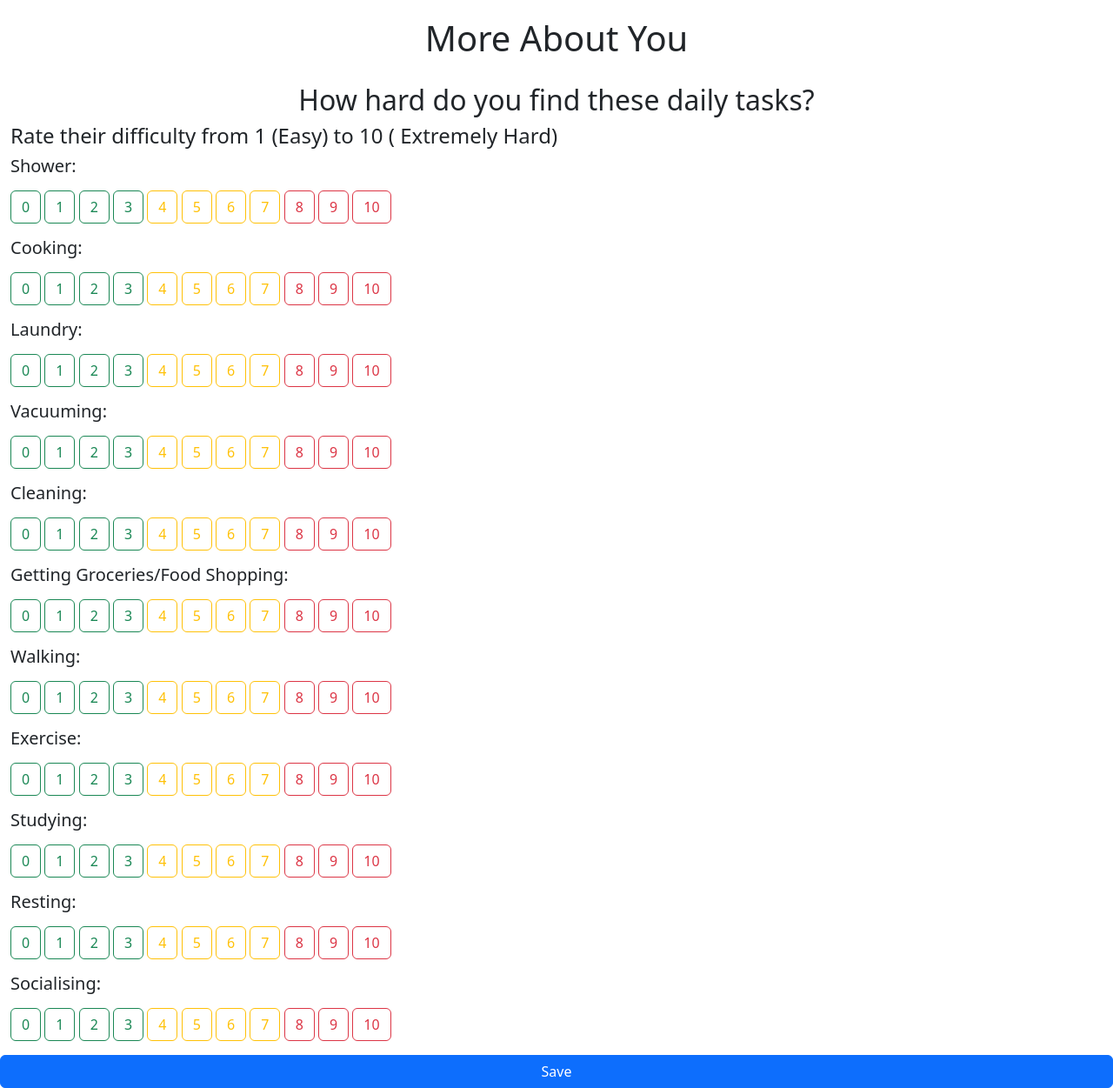
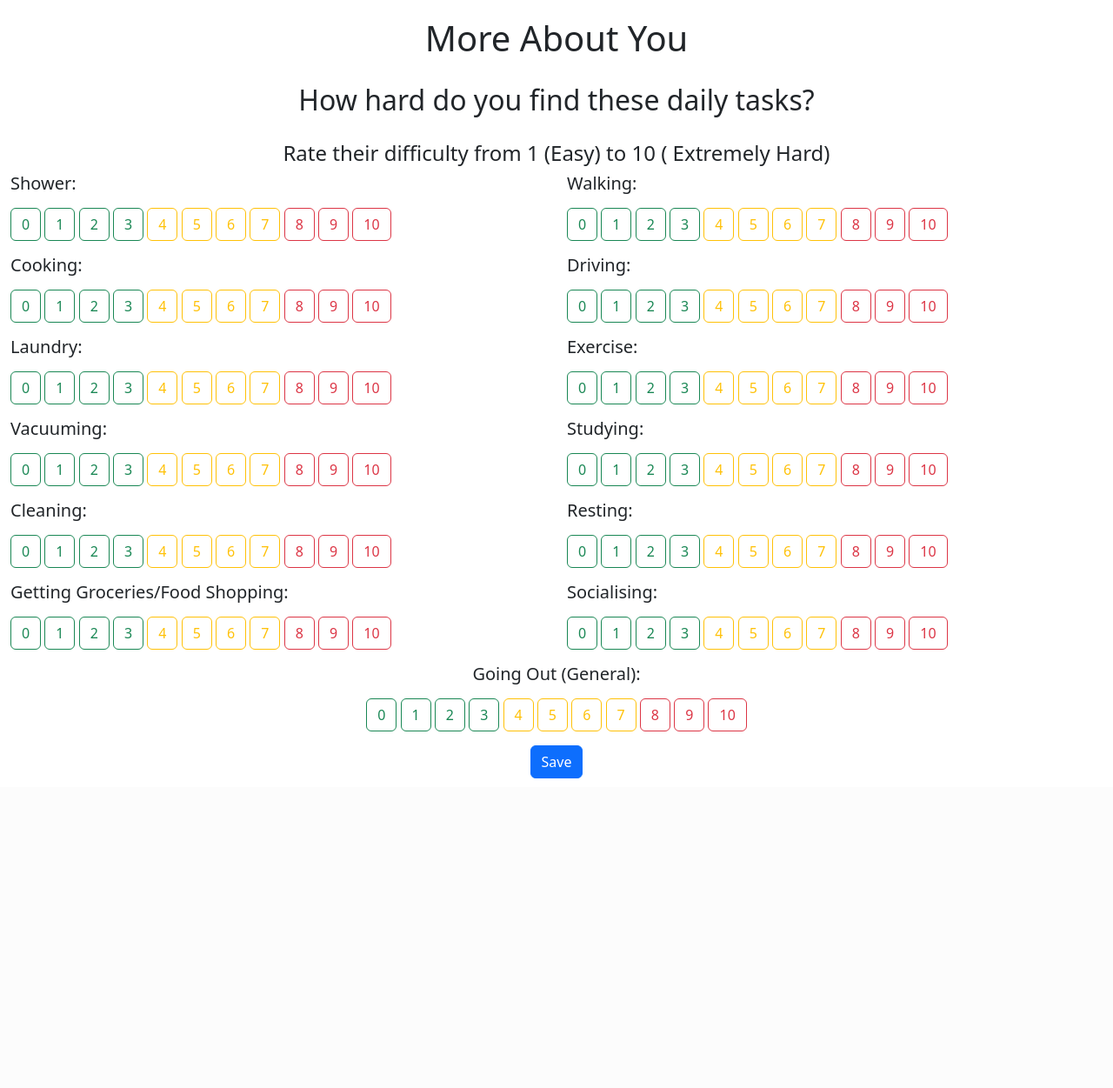
Before and after one commit to katieprogrammes/COMP3000-MVP, a Flask app: page /reginit in a window 1280 px wide. Shown: the part 56-1307 px from the top of the page at 87% size. After the commit the page ends 951 px from the top, so only its background shows below. Run offline with Flask 3, Linux system fonts and the light colour scheme; a user stored in the database is signed in; some libraries are stand-ins or nearby versions.

Commit message:
Successfully implemented flask login and flash

```diff
--- a/app.py
+++ b/app.py
@@ -4,6 +4,8 @@ from flask_migrate import Migrate
 from config import Config
 from extenstions import db, login_manager
 from routes import bp as routes_bp
+from flask_login import LoginManager
+
 
 app = Flask(__name__)
 app.config.from_object(Config)
@@ -13,6 +15,7 @@ db.init_app(app)
 migrate = Migrate(app, db)
 
 login_manager.init_app(app)
+login_manager.login_view = "routes.login"
 
 #Registering the blueprint
 app.register_blueprint(routes_bp)
--- a/requirements.txt
+++ b/requirements.txt
@@ -5,3 +5,4 @@ flask-login
 requests
 flask-wtf
 email_validator
+flask-bcrypt
--- a/routes.py
+++ b/routes.py
@@ -1,7 +1,7 @@
 import os
 from flask import render_template, Blueprint, url_for, current_app, redirect, flash, request
 from flask_login import current_user, login_user, login_required
-from models import User, PainAM, SymptomsAM, PainPM, SymptomsPM, Activity
+from models import User, PainAM, SymptomsAM, PainPM, SymptomsPM, Activity, InitialActivity
 from forms import RegistrationForm, LoginForm, PainForm, SymptomsForm, InitialActivityForm, ActivityForm
 from extenstions import db, login_manager
 import sqlalchemy as sa
@@ -27,12 +27,6 @@ def register():
         existing_user = User.query.filter_by(email=form.email.data).first()
         if existing_user:
             flash('Email is already in use. Please choose a different one.', 'error')
-     # Add User to Table
-    if form.validate_on_submit():
-        # Check if Email is Already in Use
-        existing_user = User.query.filter_by(email=form.email.data).first()
-        if existing_user:
-            flash('Email is already in use. Please choose a different one.', 'error')
 
         # Check if Passwords Match
         elif form.password.data != form.password2.data:
@@ -44,17 +38,19 @@ def register():
             user.set_password(form.password.data)
             db.session.add(user)
             db.session.commit()
+            login_user(user)
             return redirect(url_for('routes.reginit'))
 
     return render_template('register.html', title='Register', form=form)
 
 @bp.route('/reginit', methods=['GET', 'POST'])
+@login_required
 def reginit():
     form = InitialActivityForm()
 
     if form.validate_on_submit():
         # Validation
-        initact = Activity(
+        initact = InitialActivity(
             user_id=current_user.id,
             shower=int(form.shower.data),
             cooking=int(form.cooking.data),
@@ -80,27 +76,19 @@ def reginit():
     return render_template('reginfo.html', title='Register', form=form)
 
 
-@bp.route ('/login', methods=['GET', 'POST'])
+@bp.route('/login', methods=['GET', 'POST'])
 def login():
     if current_user.is_authenticated:
-        return redirect(url_for('routes.placeholder'))
+        return redirect(url_for('routes.home'))
     form = LoginForm()
-
-    # Check if User Credentials are Entered Correctly
     if form.validate_on_submit():
-        user = db.session.scalar(
-            sa.select(User).where(User.email == form.email.data))
-
-    # Incorrect Entry
+        user = db.session.scalar(sa.select(User).where(User.email == form.email.data))
         if user is None or not user.check_password(form.password.data):
             flash('Invalid username or password', 'error')
             return redirect(url_for('routes.login'))
         login_user(user, remember=form.remember_me.data)
-
-        #Correct Entry
         flash('You are logged in!', 'success')
         return redirect(url_for('routes.home'))
-
     return render_template('login.html', title='Login', form=form)
 
 
@@ -231,7 +219,8 @@ def symptoms():
 
 
 #DAILY ACTIVITY ROUTE
-@bp.route ('/activity')
+@bp.route('/activity', methods=['GET', 'POST'])
+@login_required
 def activities():
     form = ActivityForm()
     if request.method == "POST":
--- a/templates/base.html
+++ b/templates/base.html
@@ -40,6 +40,19 @@
             </ul>
         </div>
     </nav>
+
+        <!--Flash Messages-->
+    {% with messages = get_flashed_messages(with_categories=true) %}
+        {% if messages %}
+            {% for category, message in messages %}
+                <div class="alert alert-{{ category }} custom-alert alert-dismissible fade show" role="alert">
+                    {{ message }}
+                    <button type="button" class="btn-close" data-bs-dismiss="alert" aria-label="Close"></button>
+                </div>
+            {% endfor %}
+        {% endif %}
+    {% endwith %}
+
     <div class="container-fluid no-padding-container">
         {% block body %} {% endblock %}
     </div>
--- a/templates/reginfo.html
+++ b/templates/reginfo.html
@@ -4,8 +4,8 @@
 <div class="row">
     <h1 class="title">More About You</h1>
     <h2 class="subtitle">How hard do you find these daily tasks?</h2>
-    <h4 class="subheader">Rate their difficulty from 1 (Easy) to 10 ( Extremely Hard)</h4>
-    <form method="POST">
+    <h4 class="subheading">Rate their difficulty from 1 (Easy) to 10 ( Extremely Hard)</h4>
+   <form method="POST">
         {{ form.hidden_tag() }}
         <div class="row">
             <div class="col">
@@ -38,6 +38,7 @@
                         {% endif %}
                     {% endfor %}
                 </div>
+
                 <div class="mb-3">
                     <h5><label class="form-label">{{ form.laundry.label }}</label></h5>
                     {% for subfield in form.laundry %}
@@ -52,6 +53,7 @@
                         {% endif %}
                     {% endfor %}
                 </div>
+
                 <div class="mb-3">
                     <h5><label class="form-label">{{ form.vacuuming.label }}</label></h5>
                     {% for subfield in form.vacuuming %}
@@ -66,6 +68,7 @@
                         {% endif %}
                     {% endfor %}
                 </div>
+
                 <div class="mb-3">
                     <h5><label class="form-label">{{ form.cleaning.label }}</label></h5>
                     {% for subfield in form.cleaning %}
@@ -80,6 +83,7 @@
                         {% endif %}
                     {% endfor %}
                 </div>
+
                 <div class="mb-3">
                     <h5><label class="form-label">{{ form.groceries.label }}</label></h5>
                     {% for subfield in form.groceries %}
@@ -94,6 +98,8 @@
                         {% endif %}
                     {% endfor %}
                 </div>
+            </div>
+            <div class="col">
                 <div class="mb-3">
                     <h5><label class="form-label">{{ form.walking.label }}</label></h5>
                     {% for subfield in form.walking %}
@@ -108,6 +114,22 @@
                         {% endif %}
                     {% endfor %}
                 </div>
+
+                <div class="mb-3">
+                    <h5><label class="form-label">{{ form.driving.label }}</label></h5>
+                    {% for subfield in form.driving %}
+                        {% set value = subfield._value() %}
+                        {{ subfield(class="btn-check") }}
+                        {% if value|int <= 3 %}
+                            <label class="btn btn-outline-success" for="{{ subfield.id }}">{{ subfield.label.text }}</label>
+                        {% elif value|int <= 7 %}
+                            <label class="btn btn-outline-warning" for="{{ subfield.id }}">{{ subfield.label.text }}</label>
+                        {% else %}
+                            <label class="btn btn-outline-danger" for="{{ subfield.id }}">{{ subfield.label.text }}</label>
+                        {% endif %}
+                    {% endfor %}
+                </div>
+
                 <div class="mb-3">
                     <h5><label class="form-label">{{ form.exercise.label }}</label></h5>
                     {% for subfield in form.exercise %}
@@ -122,6 +144,7 @@
                         {% endif %}
                     {% endfor %}
                 </div>
+
                 <div class="mb-3">
                     <h5><label class="form-label">{{ form.studying.label }}</label></h5>
                     {% for subfield in form.studying %}
@@ -136,6 +159,7 @@
                         {% endif %}
                     {% endfor %}
                 </div>
+
                 <div class="mb-3">
                     <h5><label class="form-label">{{ form.resting.label }}</label></h5>
                     {% for subfield in form.resting %}
@@ -150,6 +174,7 @@
                         {% endif %}
                     {% endfor %}
                 </div>
+
                 <div class="mb-3">
                     <h5><label class="form-label">{{ form.socialising.label }}</label></h5>
                     {% for subfield in form.socialising %}
@@ -165,8 +190,26 @@
                     {% endfor %}
                 </div>
             </div>
-            <button type="submit" class="btn btn-primary">Save</button>
-        </form>
-    </div>
+        </div>
+        <div class="row">
+            <div class="col activitybtm">
+                <div class="mb-3">
+                    <h5><label class="form-label">{{ form.outing.label }}</label></h5>
+                    {% for subfield in form.outing %}
+                        {% set value = subfield._value() %}
+                        {{ subfield(class="btn-check") }}
+                        {% if value|int <= 3 %}
+                            <label class="btn btn-outline-success" for="{{ subfield.id }}">{{ subfield.label.text }}</label>
+                        {% elif value|int <= 7 %}
+                            <label class="btn btn-outline-warning" for="{{ subfield.id }}">{{ subfield.label.text }}</label>
+                        {% else %}
+                            <label class="btn btn-outline-danger" for="{{ subfield.id }}">{{ subfield.label.text }}</label>
+                        {% endif %}
+                    {% endfor %}
+                </div>
+                <button type="submit" class="btn btn-primary">Save</button>
+            </div>
+        </div>
+    </form>
 </div>
 {% endblock %}
```
Also changed, not shown: models.py (+12 -12 lines), project.db.
